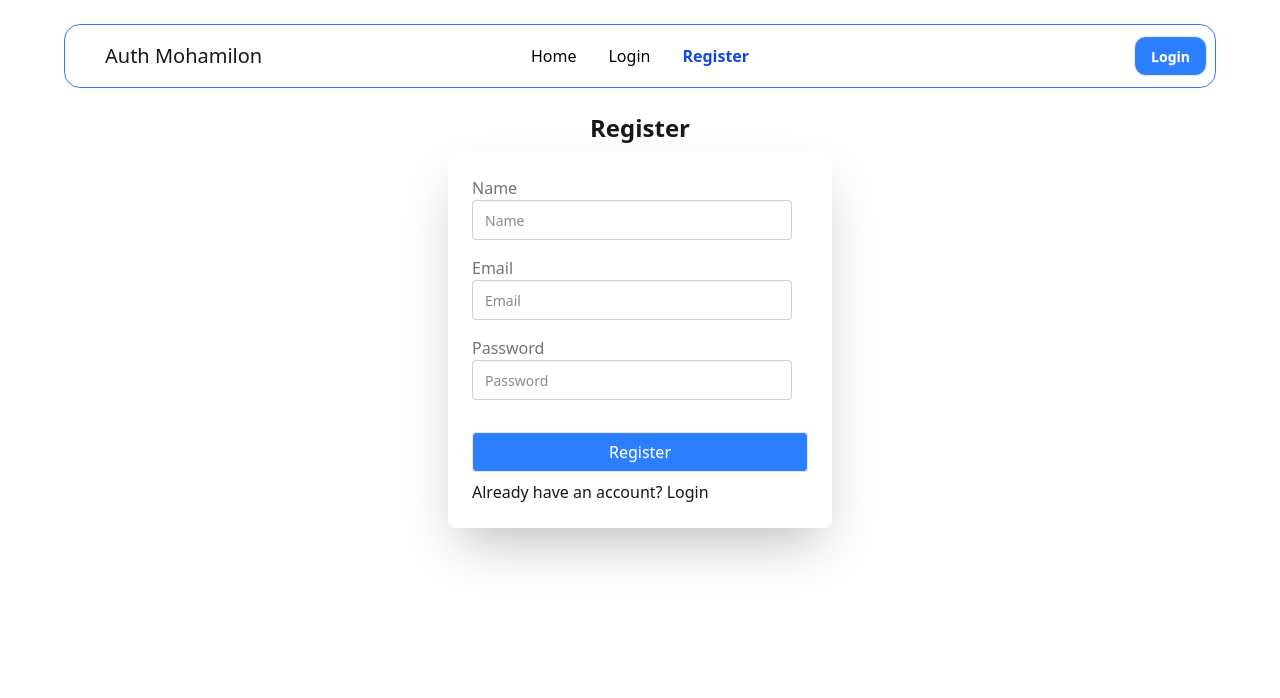
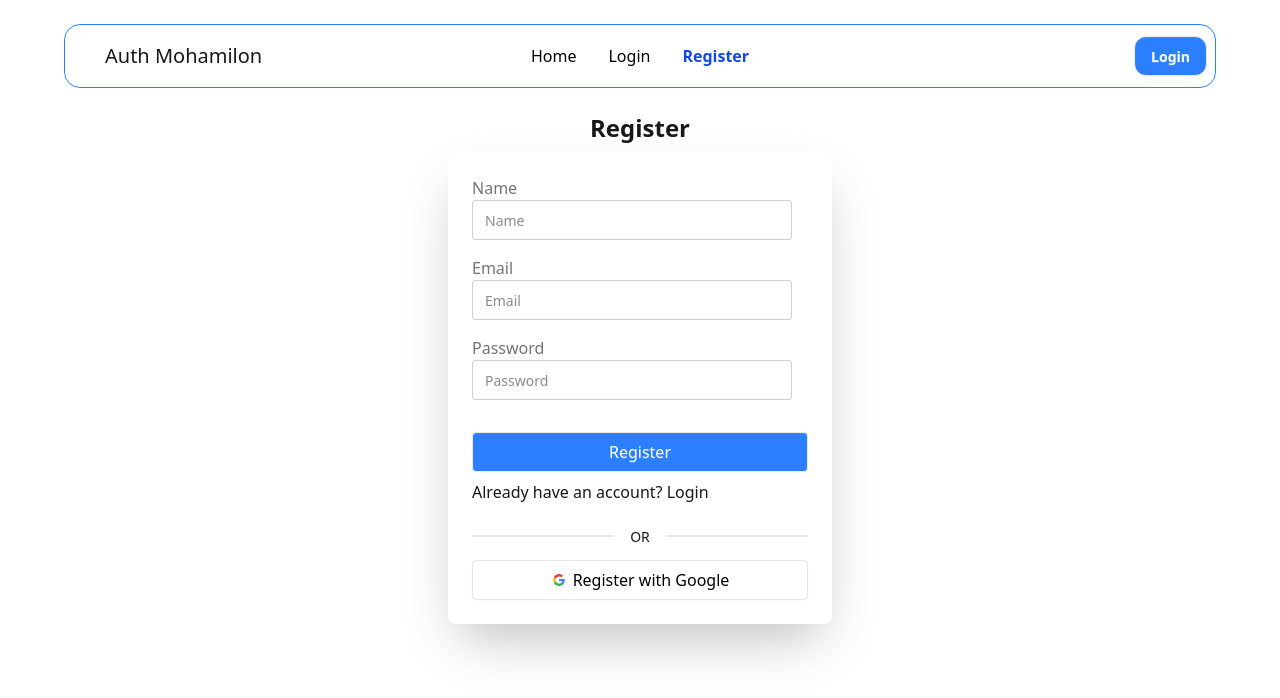
Before and after one commit to rakibahmeddev/auth-mohamilon, a React (Vite) app: page /register in a window 1280 px wide. Shown: the top 698 px of the page. Built offline with nearby package versions, Linux system fonts and the light colour scheme; no server answers.

Commit message:
signinwith google is also added to the register

```diff
--- a/src/Pages/Register.jsx
+++ b/src/Pages/Register.jsx
@@ -3,10 +3,8 @@ import { Link, useNavigate } from 'react-router-dom';
 import { AuthContext } from '../AuthProvider/AuthProvider';
 
 const Register = () => {
-  const { createUser } = useContext(AuthContext);
-  const navigate = useNavigate()
-  ;
-
+  const { createUser, signInWithGoogle } = useContext(AuthContext);
+  const navigate = useNavigate();
   const handleRegister = (e) => {
     e.preventDefault();
     const name = e.target.name.value;
@@ -24,6 +22,18 @@ const Register = () => {
       })
       .catch((error) => {
         console.log(error.message);
+      });
+  };
+
+  const handleGoogleRegister = () => {
+
+    signInWithGoogle()
+      .then((result) => {
+        console.log('user registered with google', result.user);
+        navigate('/orders');
+      })
+      .catch((error) => {
+        console.log('Error registering with Google', error.message);
       });
   };
 
@@ -70,6 +80,43 @@ const Register = () => {
                 Login
               </Link>
             </p>
+
+            <div className=" ">
+              <div className="divider">OR</div>
+              <button
+                onClick={handleGoogleRegister}
+                className="btn bg-white w-full mx-auto font-normal text-base text-black border-[#e5e5e5] hover:bg-blue-500 hover:text-white "
+              >
+                <svg
+                  aria-label="Google logo"
+                  width="16"
+                  height="16"
+                  xmlns="http://www.w3.org/2000/svg"
+                  viewBox="0 0 512 512"
+                >
+                  <g>
+                    <path d="m0 0H512V512H0" fill="#fff"></path>
+                    <path
+                      fill="#34a853"
+                      d="M153 292c30 82 118 95 171 60h62v48A192 192 0 0190 341"
+                    ></path>
+                    <path
+                      fill="#4285f4"
+                      d="m386 400a140 175 0 0053-179H260v74h102q-7 37-38 57"
+                    ></path>
+                    <path
+                      fill="#fbbc02"
+                      d="m90 341a208 200 0 010-171l63 49q-12 37 0 73"
+                    ></path>
+                    <path
+                      fill="#ea4335"
+                      d="m153 219c22-69 116-109 179-50l55-54c-78-75-230-72-297 55"
+                    ></path>
+                  </g>
+                </svg>
+                Register with Google
+              </button>
+            </div>
           </div>
         </div>
       </div>
```
